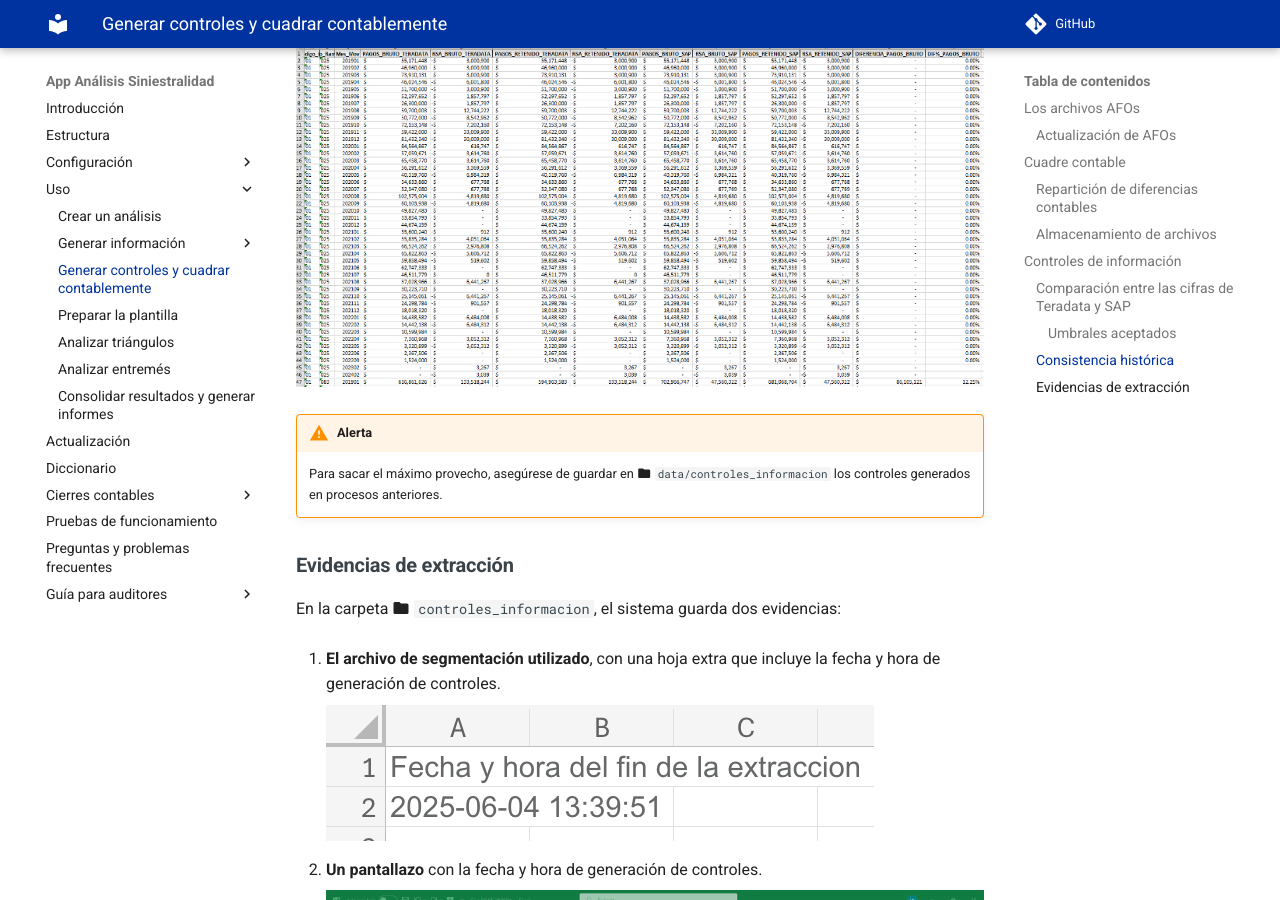
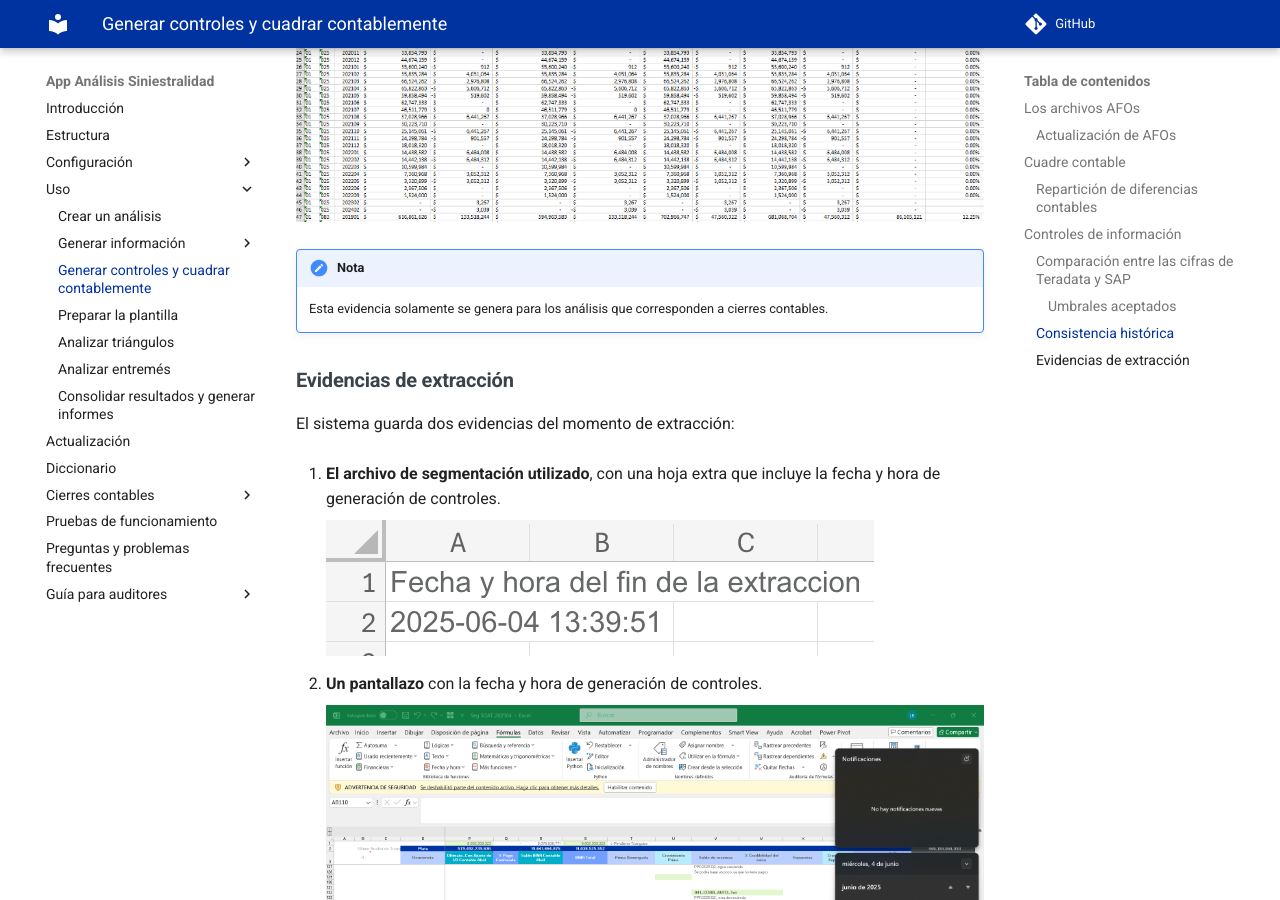
Before and after one commit to sebastobone/app-analisis-siniestralidad-docs, an MkDocs documentation site: the page built from docs/uso/controles.md, in a window 1280 px wide and 900 px high, scrolled down 3598 px. Built offline with MkDocs 1.6.1 and Material for MkDocs 9.7.7, drawn with Linux system fonts in a browser that asks for light colours; comment, search, counter and statistics services are not loaded; some of the changed text lies outside the part shown.

Commit message:
refactor: Adaptar controles a version web

```diff
--- a/docs/uso/controles.md
+++ b/docs/uso/controles.md
@@ -1,6 +1,6 @@
 # Generar controles de información y cuadrar contablemente
 
-Después de la sección **"Carga manual de información"**, verá la siguiente sección:
+En la página de análisis encontrará la siguiente sección:
 
 ![Controles](../assets/frontend/controles.png)
 
@@ -48,24 +48,12 @@ En la parte inferior, bajo los títulos **Archivos para incluir en controles y c
 !!! note "Nota"
     En el cuadre de siniestros, **toda la diferencia se asigna a la fecha de ocurrencia más reciente** dentro de cada fecha de registro.
 
-### Almacenamiento de archivos
-
-Los archivos quedan almacenados en:
-
-- Datos originales → :material-folder: `data/pre_cuadre_contable`
-- Datos cuadrados → :material-folder: `data/post_cuadre_contable`
-
 ## Controles de información
 
 Si activa el cuadre contable, los controles se ejecutan **dos veces**:
 
 1. Con la información **antes del cuadre**.
 2. Con la información **después del cuadre**.
-
-Los resultados se guardan en:
-
-1. Pre-cuadre → :material-folder: `data/controles_informacion/pre_cuadre_contable`
-2. Post-cuadre → :material-folder: `data/controles_informacion/post_cuadre_contable`
 
 ### Comparación entre las cifras de Teradata y SAP
 
@@ -88,12 +76,12 @@ Para Teradata, la comparación se hace al nivel más detallado: **apertura + per
 
 ![Validación de consistencia histórica.](assets/controles/tera_vs_sap.png)
 
-!!! warning "Alerta"
-    Para sacar el máximo provecho, asegúrese de guardar en :material-folder: `data/controles_informacion` los controles generados en procesos anteriores.
+!!! note "Nota"
+    Esta evidencia solamente se genera para los análisis que corresponden a cierres contables.
 
 ### Evidencias de extracción
 
-En la carpeta :material-folder: `controles_informacion`, el sistema guarda dos evidencias:
+El sistema guarda dos evidencias del momento de extracción:
 
 1. **El archivo de segmentación utilizado**, con una hoja extra que incluye la fecha y hora de generación de controles.
 
```
Also changed, not shown: docs/assets/frontend/controles.png.
